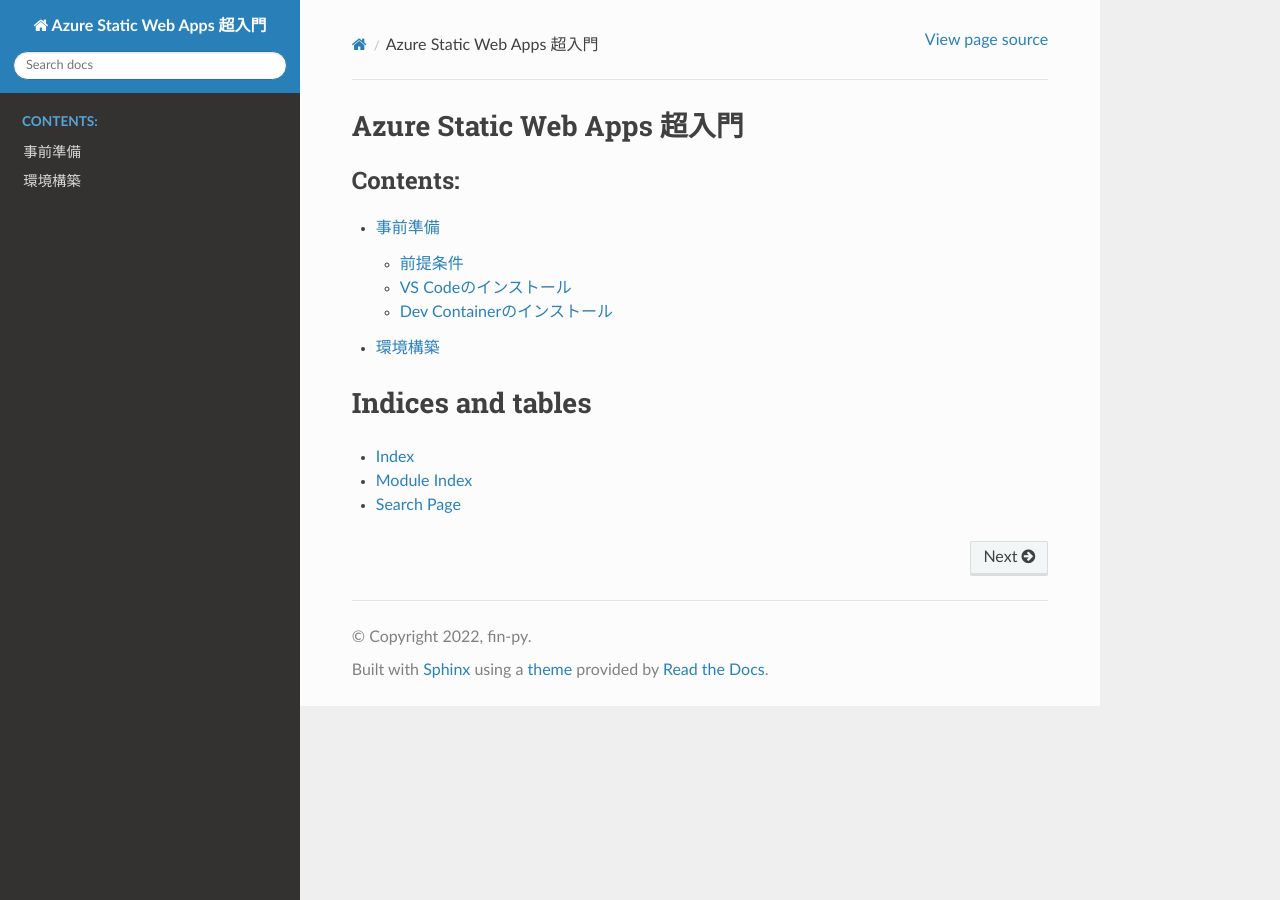
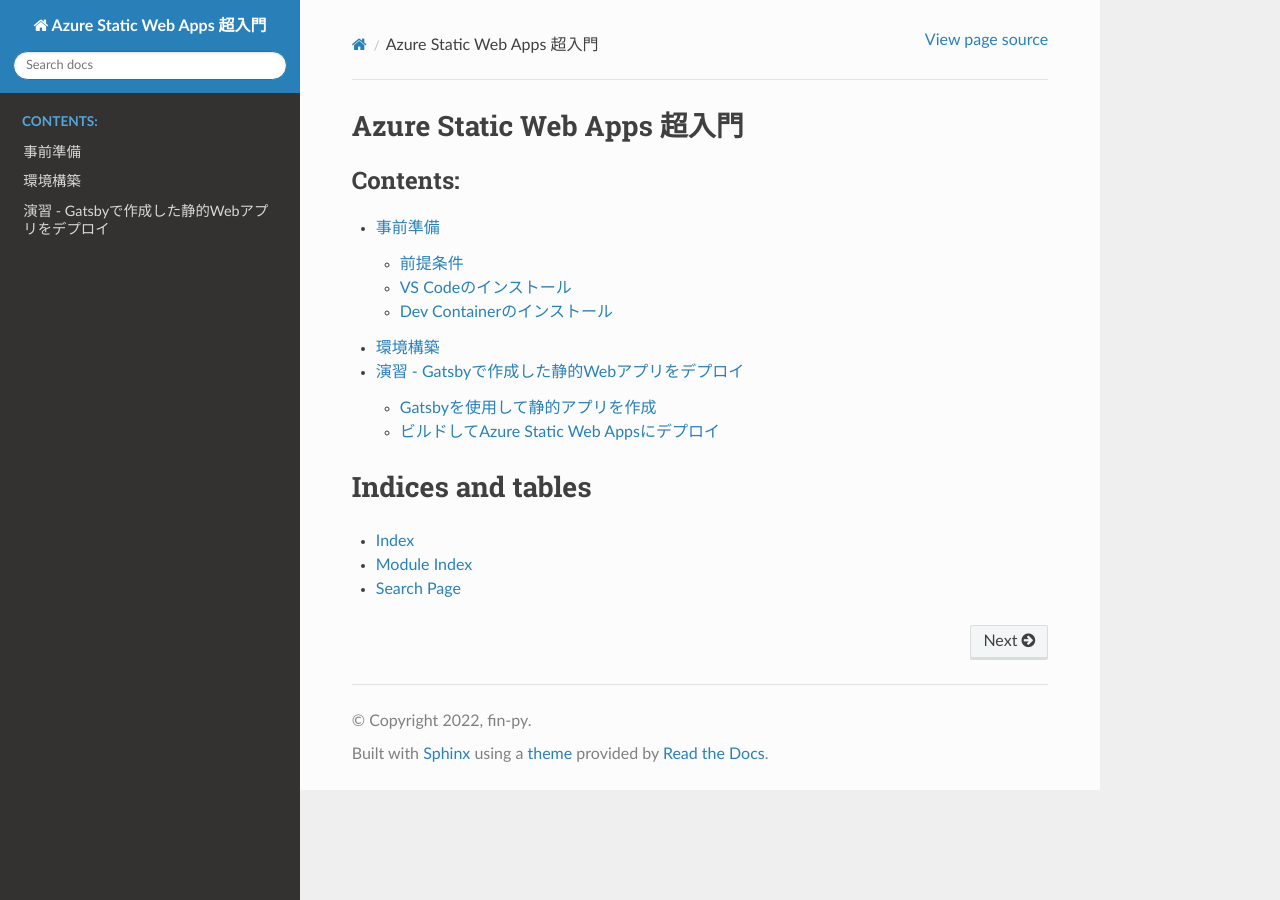
Before and after one commit to fin-py/static-web-apps-hands-on, a Sphinx documentation site: the page built from docs/source/index.rst, in a window 1280 px wide. Built offline with Sphinx 7.4.7 and the Read the Docs theme 2.0.0, drawn with Linux system fonts in a browser that asks for light colours; part of the change alters nothing that is shown.

Commit message:
add gatsby app

```diff
--- /dev/null
+++ b/docs/source/gatsby.rst
@@ -0,0 +1,165 @@
+演習 - Gatsbyで作成した静的Webアプリをデプロイ
+==============================================
+
+本節では、MS learnの `Gatsby と Azure Static Web Apps で静的 Web アプリを作成して発行する <https://docs.microsoft.com/ja-jp/learn/modules/create-deploy-static-webapp-gatsby-app-service/>`_ を一部抜粋した内容を実施します。
+
+Gatsbyを使用して静的アプリを作成
+--------------------------------
+
+VS Codeのターミナルから、 :numref:`install-gatsby` を実行して、Gatsbyをインストールします。
+
+.. code-block:: bash
+   :name: install-gatsby
+   :caption: Gatsbyのインストール
+
+   npm install -g gatsby-cli
+
+:numref:`create-gatsby-app` を実行して、Gatsbyアプリを作成します。
+
+.. code-block:: bash
+   :name: create-gatsby-app
+   :caption: Gatsbyアプリの作成
+
+   gatsby new myApp
+
+:numref:`run-gatsby-server` を実行して、サーバを起動します。
+
+.. code-block:: bash
+   :name: run-gatsby-server
+   :caption: サーバの起動
+
+   cd myApp
+   gatsby develop
+
+ブラウザを開き、 http://localhost:8000 に移動します。
+
+ビルドしてAzure Static Web Appsにデプロイ
+-----------------------------------------
+
+サイトをビルドしてデプロイできる状態にするときの面倒な作業は、Gatsby によって自動的に行われます。
+
+:numref:`build-gatsby` を実行して、サイトをビルドします。
+
+.. code-block:: bash
+   :name: build-gatsby
+   :caption: サイトのビルド
+
+   gatsby build
+
+:numref:`run-http-server` を実行して、http-serverを起動します。
+
+.. code-block:: bash
+   :name: run-http-server
+   :caption: http-serverの起動
+
+   cd public
+   npx http-server -p 5000
+
+ブラウザで http://localhost:5000 にアクセスし、Webサイトが閲覧できることを確認します。
+
+https://github.com/new にアクセスして、GitHubリポジトリを作成します。
+
+`Repository name` に `gatsby-app` を入力して、 `Create repository` をクリックします。
+
+.. figure:: ./images/create-a-gatsby-app-repository.png
+   :name: create-a-gatsby-app-repository
+
+   GitHubリポジトリの作成
+
+ディレクトリを `static-web-apps-hands-on/myApp` に移動し、 :numref:`push-repository` を実行して、コードをGitHubリポジトリにプッシュします。
+
+.. code-block:: bash
+   :name: push-repository
+   :caption: GitHubリポジトリにプッシュ
+
+   cd ..
+   git init
+   git add .
+   git commit -m "first commit"
+   git branch -M main
+   git remote add origin https://github.com/<your-github-username>/gatsby-app.git
+   git push -u origin main
+
+`Azure portal <https://portal.azure.com/learn.docs.microsoft.com>`_ にサインインします。
+
+右上のアカウント画面から、 `ディレクトリの切り替え` をクリックします（ :numref:`switch-directory` ）。
+
+.. figure:: ./images/switch-directory.png
+   :name: switch-directory
+
+   ディレクトリの切り替え
+
+「ポータルの設定 | ディレクトリとサブスクリプション」の画面で、 `Microsoft Learn Sandbox` に切り替えます（ :numref:`switch-ms-learn-sandbox` ）。
+
+.. figure:: ./images/switch-ms-learn-sandbox.png
+   :name: switch-ms-learn-sandbox
+
+   MS Learn Sandboxに切り替え
+
+次の手順で静的 Web アプリの作成画面に遷移します。
+
+1. 上部のバーで「Static Web Apps」を検索し、 `静的 Web アプリ` をクリック
+2. 作成をクリック
+
+次に、新しいアプリを構成し、GitHub リポジトリにリンクします。
+
+プロジェクトの詳細
+  - サブスクリプション: `Concierge Subscription`
+  - リソースグループ: `learn-bcc1d89a-f8ad-44ed-8a36-9a439f3b3f2b`
+
+ホスティング プラン
+  - プランの種類: `Free: 趣味または個人的なプロジェクト用`
+
+Azure Functions とステージングの詳細
+  - Azure Functions APIとステージング環境: `East Asia`
+
+デプロイの詳細
+  - ソース: `GitHub`
+  - GitHub アカウント: `<your-github-username>`
+  - 組織:  `<your-github-username>`
+  - リポジトリ: `gatsby-app`
+  - 分岐: `main`
+
+ビルドの詳細
+  - ビルドのプリセット: `Gatsby`
+  - アプリの場所: デフォルト
+  - 出力先: `public`
+
+`確認および作成`` ボタンをクリックします（ :numref:`review-create-button` ）。
+
+.. figure:: https://docs.microsoft.com/ja-jp/learn/modules/create-deploy-static-webapp-gatsby-app-service/media/review-create-button.png
+   :name: review-create-button
+
+   確認および作成
+
+`作成` ボタンをクリックします（ :numref:`create-button` ）。
+
+.. figure:: https://docs.microsoft.com/ja-jp/learn/modules/create-deploy-static-webapp-gatsby-app-service/media/create-button.png
+   :name: create-button
+
+   作成
+
+デプロイが完了したら、 `リソースに移動` ボタンをクリックします（ :numref:`go-to-resource-button` ）。
+
+.. figure:: https://docs.microsoft.com/ja-jp/learn/modules/create-deploy-static-webapp-gatsby-app-service/media/go-to-resource-button.png
+   :name: go-to-resource-button
+
+   リソースに移動
+
+この段階では、Static Web AppsインスタンスがAzureに作成されていますが、アプリはまだデプロイされていません。 Azure によってリポジトリに作成されるGitHubアクションは自動的に実行され、アプリの最初のビルドとデプロイが実行されますが、完了するまでに数分かかります。
+
+:numref:`static-app-portal` に示されているリンクをクリックして、ビルドとデプロイ アクションの状態を確認できます。
+
+.. figure:: https://docs.microsoft.com/ja-jp/learn/modules/create-deploy-static-webapp-gatsby-app-service/media/static-app-portal.png
+   :name: static-app-portal
+
+   GitHubアクションの確認
+
+GitHub アクションによってWebアプリのビルドと発行が完了すると、実行中のアプリを参照して確認できるようになります。
+
+リソースの概要からURLリンクをクリックして、ブラウザでアプリにアクセスします（ :numref:`static-app-portal-finished` ）。
+
+.. figure:: https://docs.microsoft.com/ja-jp/learn/modules/create-deploy-static-webapp-gatsby-app-service/media/static-app-portal-finished.png
+   :name: static-app-portal-finished
+
+   静的WebアプリのURL
--- a/docs/source/index.rst
+++ b/docs/source/index.rst
@@ -11,6 +11,7 @@ Azure Static Web Apps 超入門
 
    preparation
    environment
+   gatsby
 
 Indices and tables
 ==================
--- a/requirements.txt
+++ /dev/null
@@ -1,2 +0,0 @@
-sphinx
-sphinx_rtd_theme
```
Also changed, not shown: docs/source/images/create-a-gatsby-app-repository.png (added), docs/source/images/search-static-web-apps.png (added), docs/source/images/sign-in-to-activate-sandbox.png (added), docs/source/images/switch-directory.png (added), docs/source/images/switch-ms-learn-sandbox.png (added), 1 other file.
